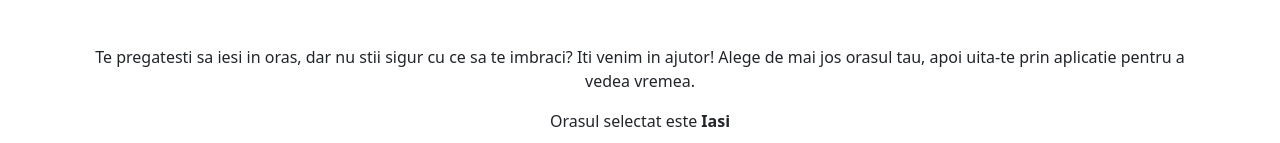
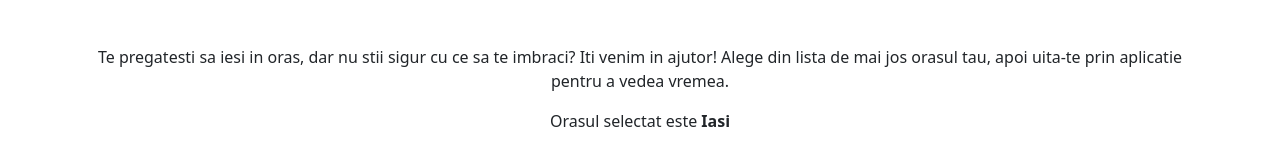
Before and after one commit to RusuSabina/WeatherApp, a plain HTML site: page index.html in a window 1280 px wide. Shown: the part 329-472 px from the top of the page. Drawn offline with nearby package versions, Linux system fonts and the light colour scheme; no server answers.

Commit message:
update index.html

```diff
--- a/index.html
+++ b/index.html
@@ -30,8 +30,8 @@
           <h2 class="text-primary text-center">Alege-ti Locatia</h2>
           <p class="text-center mt-5">
             Te pregatesti sa iesi in oras, dar nu stii sigur cu ce sa te
-            imbraci? Iti venim in ajutor! Alege de mai jos orasul tau, apoi
-            uita-te prin aplicatie pentru a vedea vremea.
+            imbraci? Iti venim in ajutor! Alege din lista de mai jos orasul tau,
+            apoi uita-te prin aplicatie pentru a vedea vremea.
           </p>
           <p class="text-center">
             Orasul selectat este <strong class="current-city">Timisoara</strong>
```
